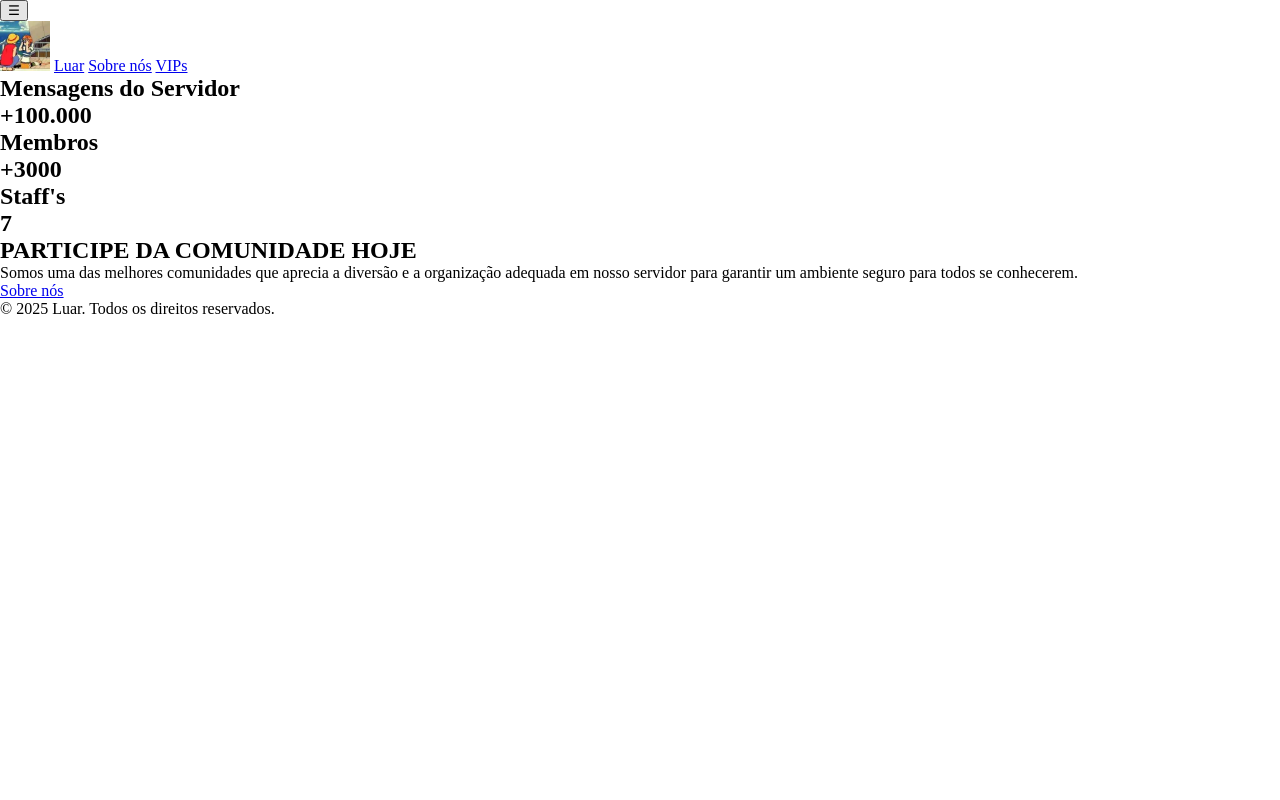
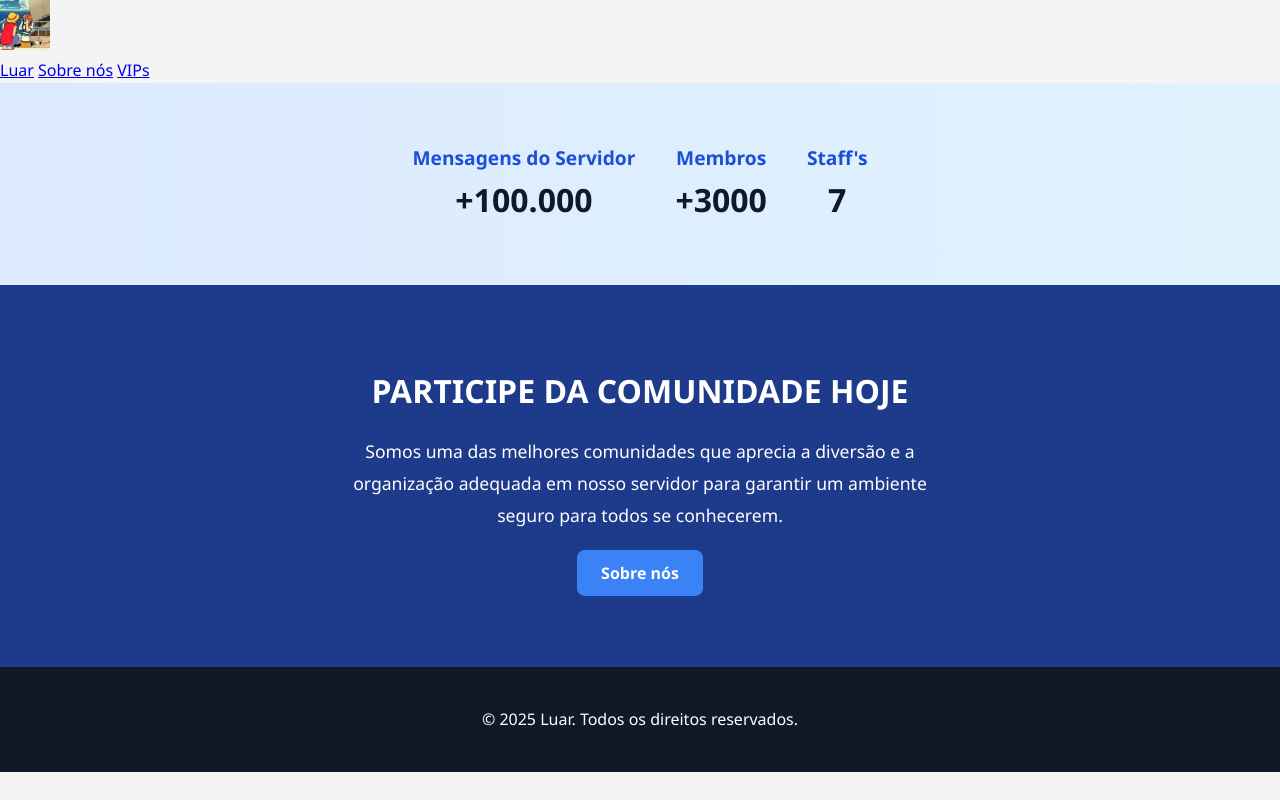
Before and after one commit to alef-ss/luar, a plain HTML site: page index.html in a window 1280 px wide. Drawn offline with Linux system fonts and the light colour scheme.

Commit message:
fazendo css

```diff
--- a/assets/css/style.css
+++ b/assets/css/style.css
@@ -1,3 +1,104 @@
+/* Reset básico */
 * {
   margin: 0;
+  padding: 0;
+  box-sizing: border-box;
 }
+
+body {
+  font-family: 'Segoe UI', Tahoma, Geneva, Verdana, sans-serif;
+  line-height: 1.6;
+  background-color: #f4f4f4;
+  color: #333;
+}
+
+/* Header externo carregado via JS */
+#header-container {
+  width: 100%;
+}
+
+/* Seção com contadores */
+.conteudo {
+  display: flex;
+  justify-content: center;
+  align-items: center;
+  padding: 60px 20px;
+  background: linear-gradient(to right, #dbeafe, #e0f2fe);
+}
+
+.conteudo > div {
+  display: flex;
+  gap: 40px;
+  flex-wrap: wrap;
+  justify-content: center;
+  text-align: center;
+}
+
+.conteudo h1 {
+  font-size: 1.2rem;
+  color: #1d4ed8;
+}
+
+.conteudo h2 {
+  font-size: 2rem;
+  font-weight: bold;
+  color: #111827;
+}
+
+/* Seção com convite */
+.texto-convite {
+  padding: 80px 20px;
+  background-color: #1e3a8a;
+  color: white;
+  text-align: center;
+}
+
+.texto-convite h1 {
+  font-size: 2rem;
+  margin-bottom: 20px;
+}
+
+.texto-convite p {
+  max-width: 600px;
+  margin: 0 auto 30px;
+  font-size: 1.1rem;
+  line-height: 1.8;
+}
+
+.texto-convite a {
+  text-decoration: none;
+  background-color: #3b82f6;
+  color: white;
+  padding: 12px 24px;
+  border-radius: 8px;
+  font-weight: bold;
+  transition: background-color 0.3s;
+}
+
+.texto-convite a:hover {
+  background-color: #2563eb;
+}
+
+/* Footer placeholder */
+#footer-placeholder {
+  background-color: #111827;
+  color: white;
+  padding: 40px 20px;
+  text-align: center;
+}
+
+/* Responsivo */
+@media (max-width: 768px) {
+  .conteudo > div {
+    flex-direction: column;
+    gap: 20px;
+  }
+
+  .texto-convite h1 {
+    font-size: 1.5rem;
+  }
+
+  .texto-convite p {
+    font-size: 1rem;
+  }
+}
--- a/header.html
+++ b/header.html
@@ -1,20 +1,15 @@
-<header class="site-header" id="site-header">
-  <!-- botão menu hambúrguer pra mobile -->
-  <button class="menu-toggle" id="menu-toggle" aria-label="Abrir menu">
-    ☰
-  </button>
-
-  <nav class="menu-navegacao" id="main-nav">
+<header class="header">
   <img
     src="assets/imagens/logo-teste.webp"
     alt="logo do site"
     class="logo"
     style="width: 50px"
   />
+  <div class="site-header" id="header">
+    <nav class="menu-navegacao" id="main-nav">
       <a href="/">Luar</a>
       <a href="sobreNos.html">Sobre nós</a>
       <a href="vips.html">VIPs</a>
-    <!-- <a href="#">Redes Sociais</a>
-    <a href="#">Parceiros</a> -->
     </nav>
+  </div>
 </header>
--- a/index.html
+++ b/index.html
@@ -1,9 +1,9 @@
 <!DOCTYPE html>
 <html lang="en">
   <head>
-    <meta charset="UTF-8">
-    <meta name="viewport" content="width=device-width, initial-scale=1.0">
-    <link rel="stylesheet" href="assets/css/style.css">
+    <meta charset="UTF-8" />
+    <meta name="viewport" content="width=device-width, initial-scale=1.0" />
+    <link rel="stylesheet" href="assets/css/style.css" />
     <title>Document</title>
   </head>
   <body>
@@ -33,33 +33,38 @@
     </section>
 
     <!-- seção do texto de convite do servidor -->
-  <section class="texto-convite">
+    <main>
+      <section class="texto-convite hero">
         <div>
           <h1>PARTICIPE DA COMUNIDADE HOJE</h1>
-        <p>Somos uma das melhores comunidades que aprecia a diversão e a organização adequada em nosso servidor para garantir um ambiente seguro para todos se conhecerem.</p>
-
+          <p>
+            Somos uma das melhores comunidades que aprecia a diversão e a
+            organização adequada em nosso servidor para garantir um ambiente
+            seguro para todos se conhecerem.
+          </p>
           <a href="sobreNos.html">Sobre nós</a>
         </div>
       </section>
-
+    </main>
 
     <footer id="footer-placeholder"></footer>
     <!-- js pra colocar o footer e o cabeçalho da página -->
     <script>
-  fetch('footer.html')
-    .then(response => response.text())
-    .then(html => {
-      document.getElementById('footer-placeholder').innerHTML = html;
+      fetch("footer.html")
+        .then((response) => response.text())
+        .then((html) => {
+          document.getElementById("footer-placeholder").innerHTML = html;
         })
-    .catch(error => {
-      console.error('Erro ao carregar o footer:', error);
-      document.getElementById('footer-placeholder').innerHTML = 'Erro ao carregar o footer.';
+        .catch((error) => {
+          console.error("Erro ao carregar o footer:", error);
+          document.getElementById("footer-placeholder").innerHTML =
+            "Erro ao carregar o footer.";
         });
-    // Carregar o header externo dinamicamente
-    fetch('header.html')
-      .then(response => response.text())
-      .then(data => {
-        document.getElementById('header-container').innerHTML = data;
+
+      fetch("header.html")
+        .then((response) => response.text())
+        .then((data) => {
+          document.getElementById("header-container").innerHTML = data;
         });
     </script>
   </body>
```
Lines whose indentation alone changed are shown as unchanged.
